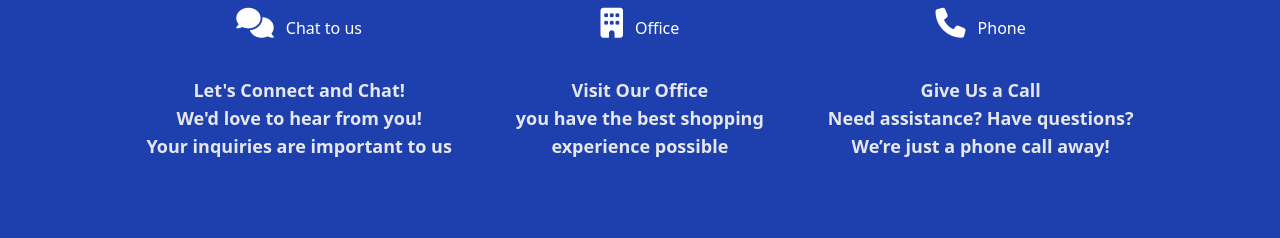
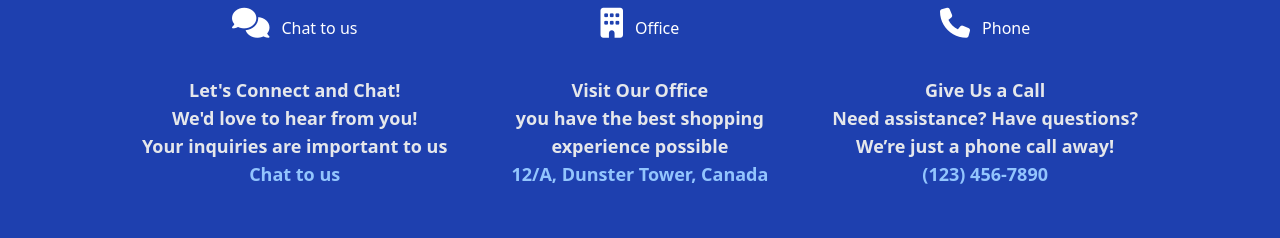
Before and after one commit to marcelolop/rbmz-store, a React (Create React App) app: page /contact in a window 1280 px wide. Shown: the part 1380-1618 px from the top of the page. Built offline with nearby package versions, Linux system fonts and the light colour scheme.

Commit message:
updated liks

```diff
--- a/src/components/contact/Links.jsx
+++ b/src/components/contact/Links.jsx
@@ -11,7 +11,8 @@ function Links() {
                         <h3 className="text-lg font-semibold text-gray-200">
                             <p>Let's Connect and Chat!</p>
                             <p>We'd love to hear from you!</p>
-                            <p>Your inquiries are important to us</p>
+                            <p className="mp-3">Your inquiries are important to us</p>
+                            <p className="items-center  text-blue-300"><li className='list-none'>Chat to us</li></p>
                         </h3>
                 </div>
 
@@ -24,6 +25,8 @@ function Links() {
                             <p>Visit Our Office</p>
                             <p>you have the best shopping</p>
                             <p>experience possible</p>
+                            <p className="mp-3  text-blue-300">12/A, Dunster Tower, Canada</p>
+
                         </h3>
                 </div>
 
@@ -35,8 +38,10 @@ function Links() {
                         <h3 className="text-lg font-semibold text-gray-200">
                             <p>Give Us a Call</p>
                             <p>Need assistance? Have questions?</p>
-                            <p>We’re just a phone call away! </p>
+                            <p className="items-center">We’re just a phone call away! </p>
+                            <p className="items-center  text-blue-300">(123) 456-7890</p>
                         </h3>
+
                     </div>
                 </div>
     );
```
